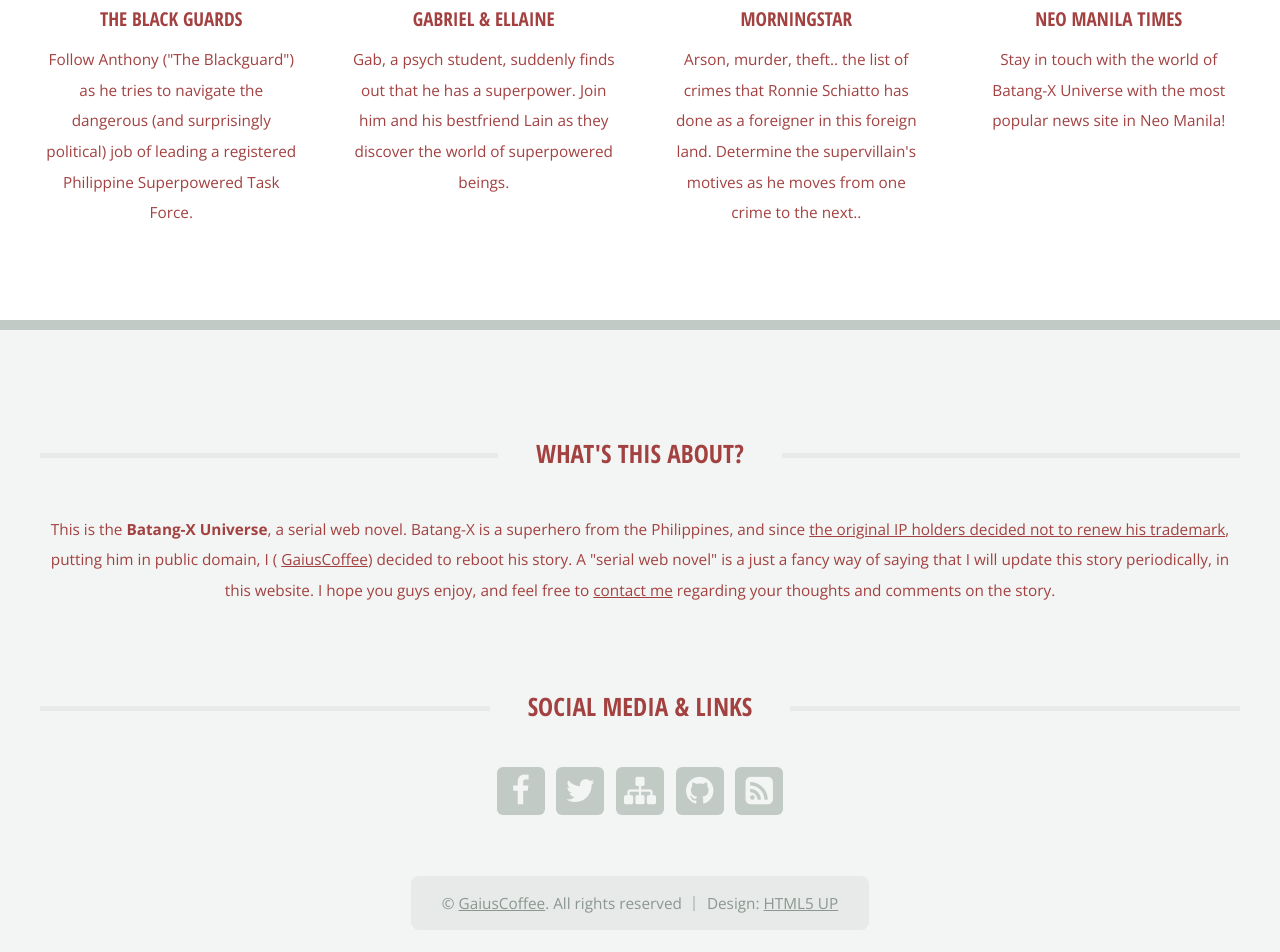
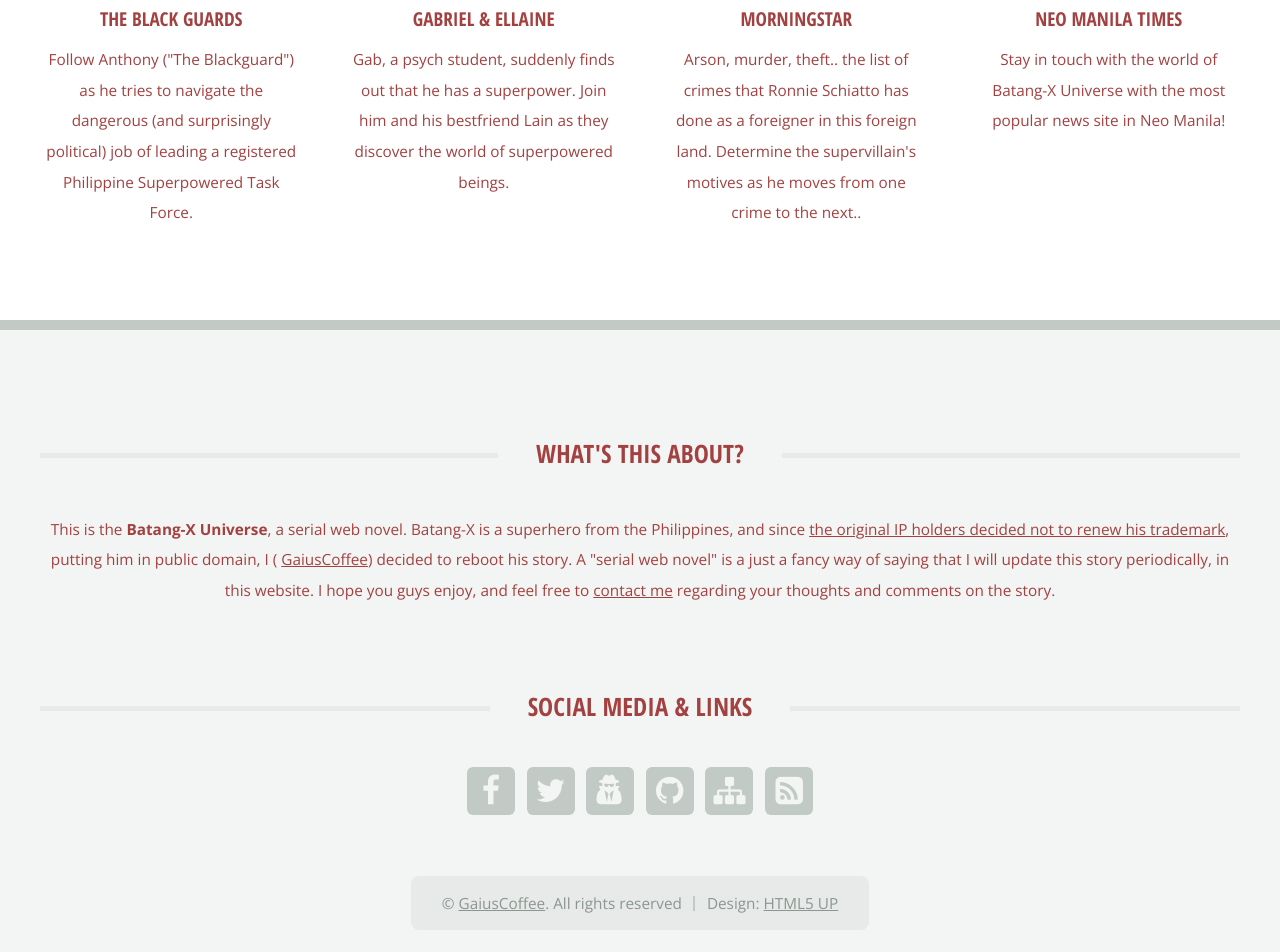
Before and after one commit to GaiusCoffee/batang-x, a Jekyll site: the page built from index.html, in a window 1280 px wide and 1400 px high, scrolled down 1722 px. Shown: the part 348-1300 px from the top of the window. Built offline with Jekyll 4.4.1, drawn with Linux system fonts in a browser that asks for light colours.

Commit message:
Add Keybase on footer, added labels

```diff
--- a/_includes/footer.html
+++ b/_includes/footer.html
@@ -27,14 +27,18 @@
       <section>
         <h2 class="major"><span>Social Media &amp; Links</span></h2>
         <ul class="contact">
-          <li><a class="icon fa-facebook" href="#"><span class="label"></span></a></li>
-          <li><a class="icon fa-twitter" href="#"><span class="label"></span></a></li>
+          <li><a class="icon fa-facebook" href="https://facebook.com/GaiusCoffee">
+            <span class="label">Facebook</span></a></li>
+          <li><a class="icon fa-twitter" href="https://twitter.com/GaiusCoffee">
+            <span class="label">Twitter</span></a></li>
+          <li><a class="icon fa-user-secret" href="https://keybase.io/gaius">
+            <span class="label">Keybase</span></a></li>
+          <li><a class="icon fa-github" href="https://github.com/GaiusCoffee/batangx.com">
+            <span class="label">Github</span></a></li>
           <li><a class="icon fa-sitemap" href="{{ '/sitemap.xml' | prepend: site.baseurl }}">
-            <span class="label"></span></a></li>
-          <li><a class="icon fa-github" href="https://github.com/GaiusCoffee/batangx.com">
-            <span class="label"></span></a></li>
+            <span class="label">Sitemap</span></a></li>
           <li><a class="icon fa-rss-square" href="{{ '/feed.xml' | prepend: site.baseurl }}">
-            <span class="label"></span></a></li>
+            <span class="label">RSS Feed</span></a></li>
         </ul>
       </section>
 
--- a/assets/css/main.css
+++ b/assets/css/main.css
@@ -1411,6 +1411,10 @@ ul.contact li:hover a.fa-github {
 
 ul.contact li:hover a.fa-sitemap {
   background-color: #e0393e;
+}
+
+ul.contact li:hover a.fa-user-secret {
+  background-color: #000;
 }
 
 ul.contact li:active {
```
